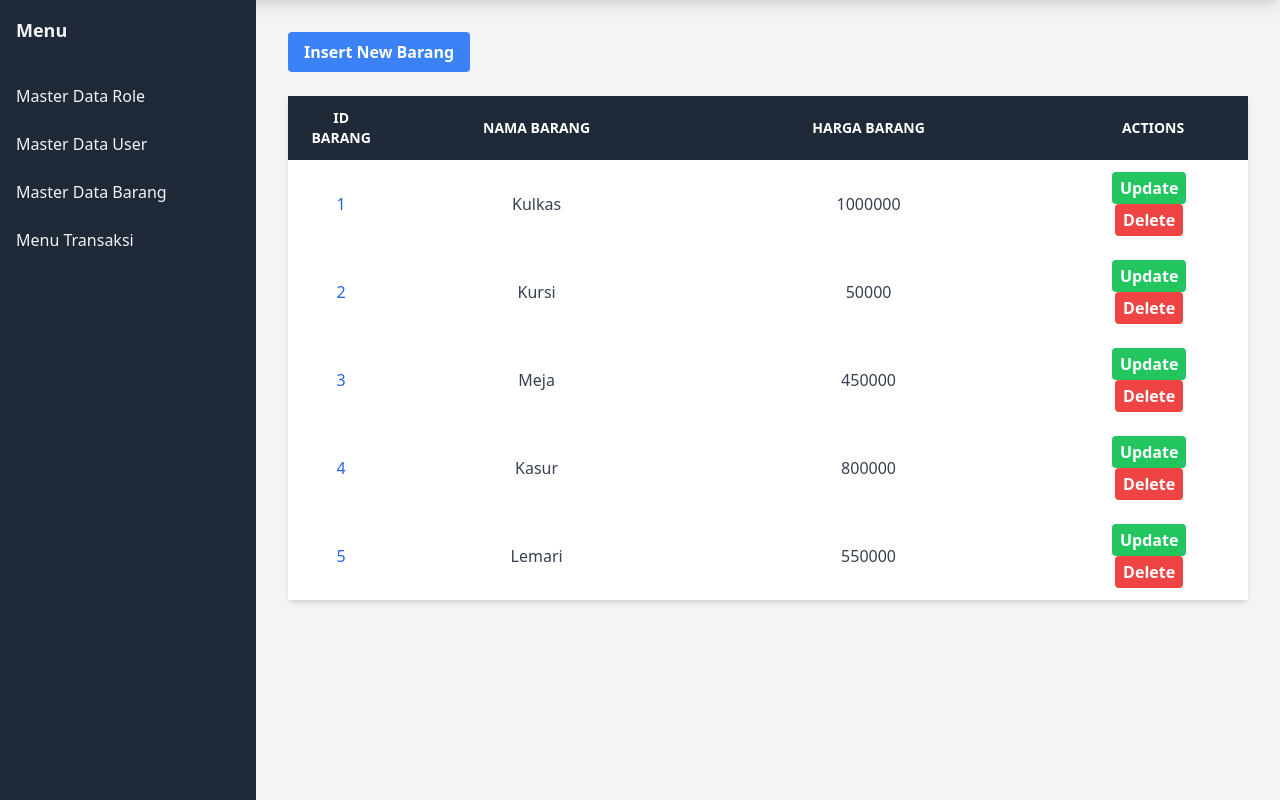
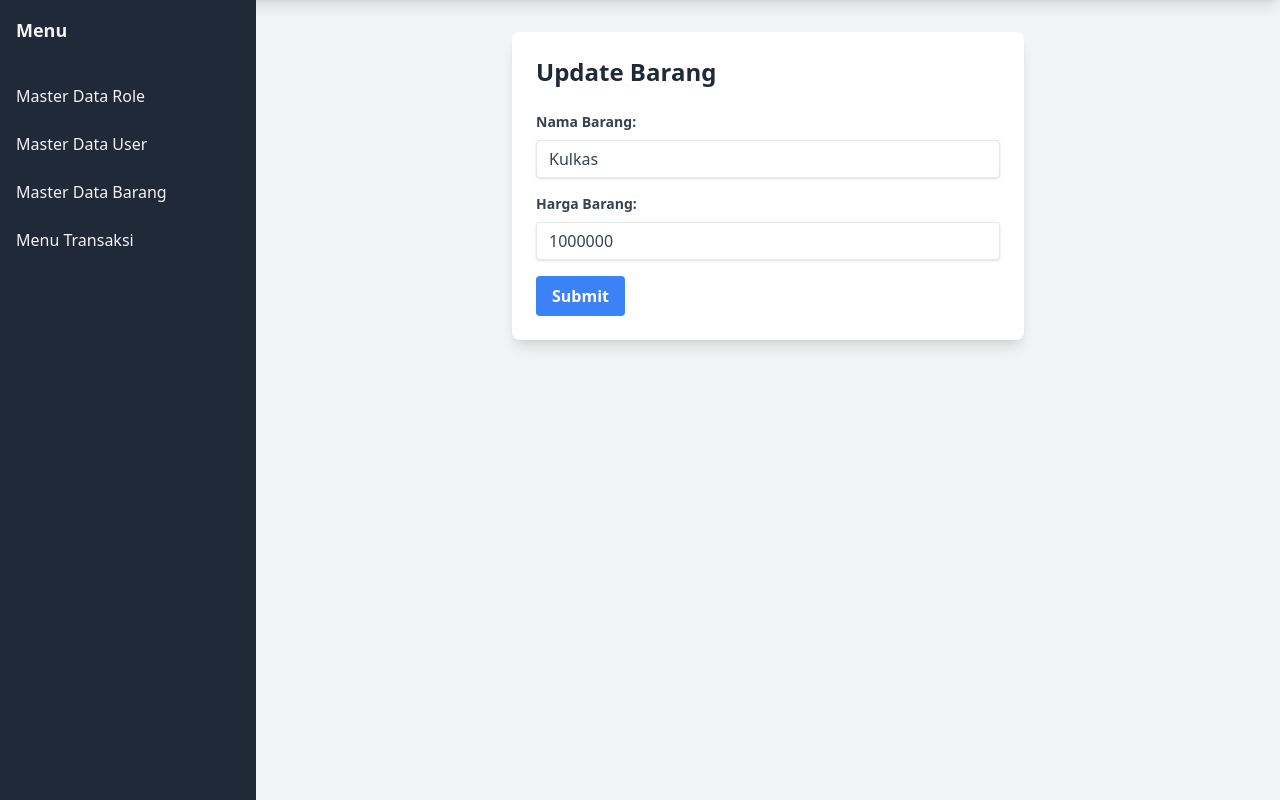
Before and after one commit to fzndps/Project-PHP-2.0, a PHP site: page /index.php?modul=dataBarang&insert=updateBarang&id=1 in a window 1280 px wide. Shown: the part 72-872 px from the top of the page. Run offline with PHP 8.4, Linux system fonts and the light colour scheme; some libraries are stand-ins or nearby versions.

Commit message:
menambah fitur update pada master data barang dengan barang_edit.php

```diff
--- a/index.php
+++ b/index.php
@@ -83,6 +83,21 @@ switch($model){
         header('location: index.php?modul=dataBarang');
         break;
 
+      case 'updateBarang':
+        $barang = $obj_barang->getBarangById($id);
+        include 'view/barang_edit.php';
+        break;
+
+      case 'editBarang':
+        if ($_SERVER['REQUEST_METHOD'] == 'POST'){
+          $nama = $_POST['namaBarang'];
+          $harga = $_POST['hargaBarang'];
+          $obj_barang->updateBarang($id, $nama, $harga);
+          header('location: index.php?modul=dataBarang');
+        }else {
+          include 'view/barang_list.php';
+        }
+        break;
       default:
         $barangs = $obj_barang->getAllBarang();
         include 'view/barang_list.php';
--- /dev/null
+++ b/view/barang_edit.php
@@ -0,0 +1,54 @@
+<!DOCTYPE html>
+<html lang="en">
+
+<head>
+    <meta charset="UTF-8">
+    <meta name="viewport" content="width=device-width, initial-scale=1.0">
+    <title>Barang edit</title>
+    <script src="https://cdn.tailwindcss.com"></script>
+</head>
+
+<body class="bg-gray-100 font-sans leading-normal tracking-normal">
+
+    <!-- Navbar -->
+    <?php include 'include/navbar.php'; ?>
+
+    <!-- Main container -->
+    <div class="flex">
+        <!-- Sidebar -->
+        <?php include 'include/sidebar.php'; ?>
+
+        <!-- Main Content -->
+        <div class="flex-1 p-8">
+            <!-- Formulir Input Role -->
+            <div class="max-w-lg mx-auto bg-white p-6 rounded-lg shadow-lg">
+                <h2 class="text-2xl font-bold mb-6 text-gray-800">Update Barang</h2>
+                <form action="index.php?modul=dataBarang&insert=editBarang&id=<?php echo htmlspecialchars($barang->idBarang); ?>" method="POST">
+                    <!-- Nama Role -->
+                    <div class="mb-4">
+                        <label for="namaBarang" class="block text-gray-700 text-sm font-bold mb-2">Nama Barang:</label>
+                        <input type="text" id="namaBarang" name="namaBarang" class="shadow appearance-none border rounded w-full py-2 px-3 text-gray-700 leading-tight focus:outline-none focus:shadow-outline" placeholder="Masukkan Nama Barang" required
+                            value="<?php echo htmlspecialchars($barang->namaBarang) ?>">
+                    </div>
+
+                    <!-- Role Deskripsi -->
+                    <div class="mb-4">
+                        <label for="hargaBarang" class="block text-gray-700 text-sm font-bold mb-2">Harga Barang:</label>
+                        <input id="hargaBarang" name="hargaBarang" class="shadow appearance-none border rounded w-full py-2 px-3 text-gray-700 leading-tight focus:outline-none focus:shadow-outline" placeholder="Masukkan Harga Barang" required
+                            value="<?php echo htmlspecialchars($barang->hargaBarang) ?>"></input>
+                    </div>
+
+                    <!-- Submit Button -->
+                    <div class="flex items-center justify-between">
+                        <button type="submit" class="bg-blue-500 hover:bg-blue-700 text-white font-bold py-2 px-4 rounded focus:outline-none focus:shadow-outline">
+                            Submit
+                        </button>
+                    </div>
+                </form>
+            </div>
+        </div>
+    </div>
+
+</body>
+
+</html>
--- a/view/barang_list.php
+++ b/view/barang_list.php
@@ -49,7 +49,7 @@
                         <td class="w-1/3 py-3 px-4"><?php echo htmlspecialchars($barang->hargaBarang);?></td>
                         <td class="w-1/6 py-3 px-4">
                             <button class="bg-green-500 hover:bg-green-700 text-white font-bold py-1 px-2 rounded mr-2">
-                                <a href="index.php?modul=dataBarang&insert=update&id=<?php echo htmlspecialchars($barang->idBarang); ?>">Update</a>
+                                <a href="index.php?modul=dataBarang&insert=updateBarang&id=<?php echo htmlspecialchars($barang->idBarang); ?>">Update</a>
                             </button>
                             <button class="bg-red-500 hover:bg-red-700 text-white font-bold py-1 px-2 rounded mr-2">
                                 <a href="index.php?modul=dataBarang&insert=delete&id=<?php echo htmlspecialchars($barang->idBarang); ?>">Delete</a>
```
